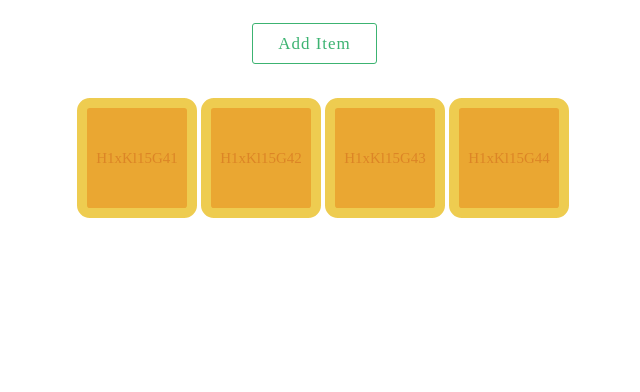
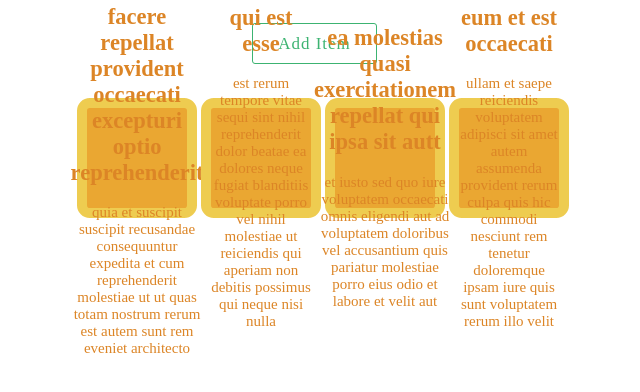
Before and after one commit to annamatveev/Waffle, a React app: page / in a window 1280 px wide. Shown: the whole page, without its empty margins (317-957 px from the left). Built offline with nearby package versions, Linux system fonts and the light colour scheme.

Commit message:
Fixing update with title and body

```diff
--- a/app/components/FeedItemView/FeedItemView.css
+++ b/app/components/FeedItemView/FeedItemView.css
@@ -1,4 +1,4 @@
-.square {
+.feed-item {
     height: 100px;
     width: 100px;
     margin: 2px;
@@ -9,7 +9,7 @@
     border-radius: .8em;
 }
 
-.square-data {
+.feed-item-data {
     text-align: center;
     font-size: 15px;
     color: #DC8526;
--- a/app/components/FeedItemView/FeedItemView.js
+++ b/app/components/FeedItemView/FeedItemView.js
@@ -2,13 +2,16 @@ import React from 'react';
 import PropTypes from 'prop-types';
 import './FeedItemView.css';
 
-const FeedItemView = ({ feedItemGuid, feedItemColor, clickOnFeedItem }) => (
+const FeedItemView = ({ feedItemGuid, feedItemColor, feedItemTitle, feedItemBody, clickOnFeedItem }) => (
       <section
-        className="square"
+        className="feed-item"
         style={{ backgroundColor: feedItemColor }}
         onClick={() => clickOnFeedItem({ feedItemGuid })}
       >
-        <div className="square-data">{feedItemGuid}</div>
+        <div className="feed-item-data">
+          <h1 className="feed-item-title">{feedItemTitle}</h1>
+          <div className="feed-item-body">{feedItemBody}</div>
+        </div>
       </section>
 );
 
--- a/app/containers/Feed/FeedItem/FeedItem.js
+++ b/app/containers/Feed/FeedItem/FeedItem.js
@@ -8,6 +8,8 @@ const mapStateToProps = (state, ownProps) => {
   return {
     feedItemGuid: feedItem.guid,
     feedItemColor: feedItem.color,
+    feedItemTitle: feedItem.title,
+    feedItemBody: feedItem.body,
   };
 };
 
--- a/app/containers/Items/ItemsReducer.js
+++ b/app/containers/Items/ItemsReducer.js
@@ -13,23 +13,23 @@ const items = {
   H1xKl15G42: {
     guid: 'H1xKl15G42',
     color: '#EAA732',
-    title: 'sunt aut facere repellat provident occaecati excepturi optio reprehenderit',
-    body: 'quia et suscipit suscipit recusandae consequuntur expedita et cum reprehenderit molestiae ut ut quas totam ' +
-    'nostrum rerum est autem sunt rem eveniet architecto',
+    title: 'qui est esse',
+    body: 'est rerum tempore vitae sequi sint nihil reprehenderit dolor beatae ea dolores neque fugiat blanditiis ' +
+    'voluptate porro vel nihil molestiae ut reiciendis qui aperiam non debitis possimus qui neque nisi nulla',
   },
   H1xKl15G43: {
     guid: 'H1xKl15G43',
     color: '#EAA732',
-    title: 'sunt aut facere repellat provident occaecati excepturi optio reprehenderit',
-    body: 'quia et suscipit suscipit recusandae consequuntur expedita et cum reprehenderit molestiae ut ut quas totam' +
-    'nostrum rerum est autem sunt rem eveniet architecto',
+    title: 'ea molestias quasi exercitationem repellat qui ipsa sit autt',
+    body: 'et iusto sed quo iure voluptatem occaecati omnis eligendi aut ad voluptatem doloribus vel accusantium ' +
+    'quis pariatur molestiae porro eius odio et labore et velit aut',
   },
   H1xKl15G44: {
     guid: 'H1xKl15G44',
     color: '#EAA732',
-    title: 'sunt aut facere repellat provident occaecati excepturi optio reprehenderit',
-    body: 'quia et suscipit suscipit recusandae consequuntur expedita et cum reprehenderit molestiae ut ut quas totam ' +
-    'nostrum rerum est autem sunt rem eveniet architecto',
+    title: 'eum et est occaecati',
+    body: 'ullam et saepe reiciendis voluptatem adipisci sit amet autem assumenda provident rerum culpa quis hic ' +
+    'commodi nesciunt rem tenetur doloremque ipsam iure quis sunt voluptatem rerum illo velit',
   },
 };
 
@@ -39,9 +39,9 @@ const initialState = items;
 export default function ItemsReducer(state = initialState, action) {
   switch (action.type) {
     case UPDATE_ITEM_COLOR:
-      return {
-        ...state, [action.feedItemGuid]: { guid: action.feedItemGuid, color: '#ffffff' },
-      };
+      const modifiedState = Object.assign({}, state);
+      modifiedState[action.feedItemGuid].color = '#ffffff';
+      return modifiedState;
     case ADD_ITEM:
       return {
         ...state, [action.guid]: { guid: action.guid, color: '#EAA732' },
```
